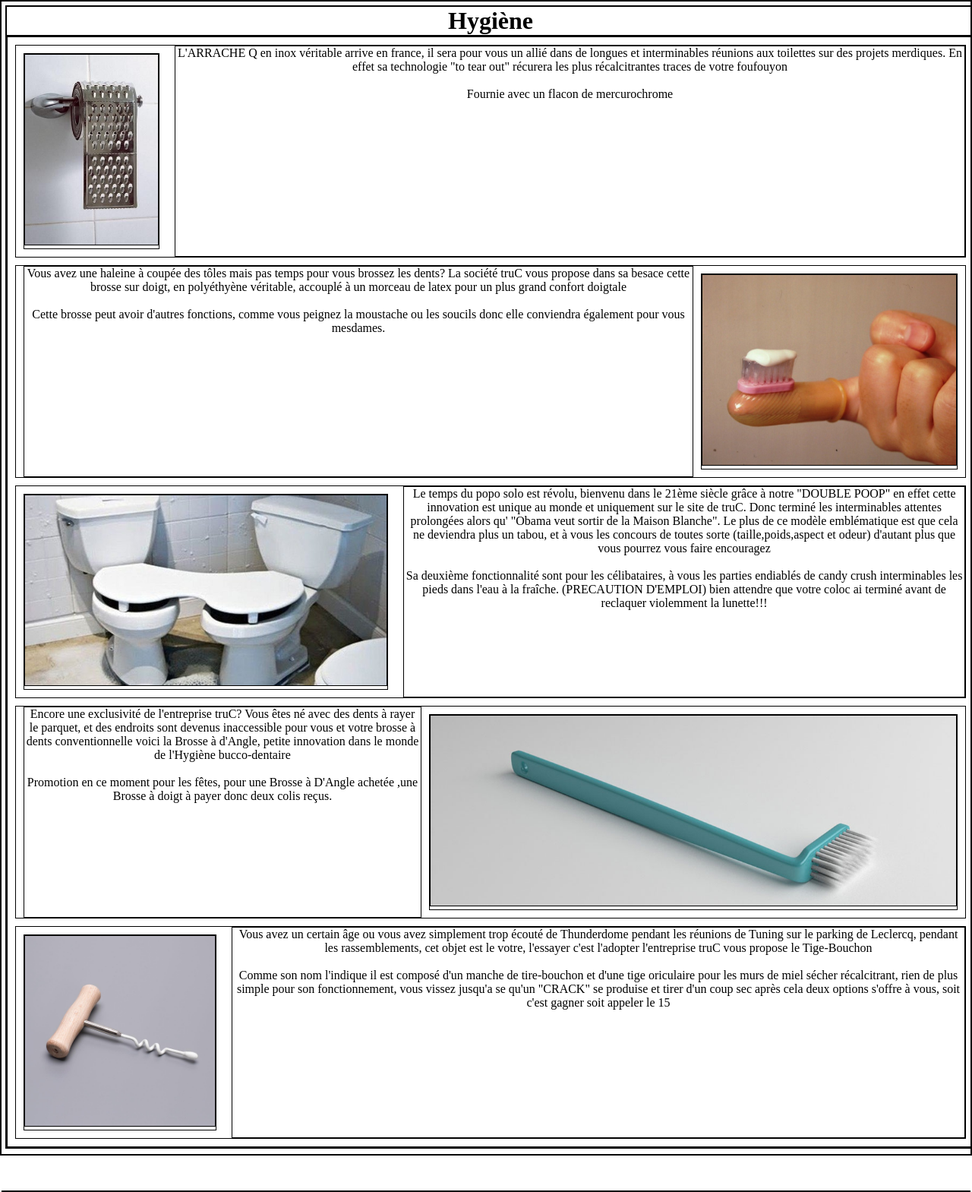
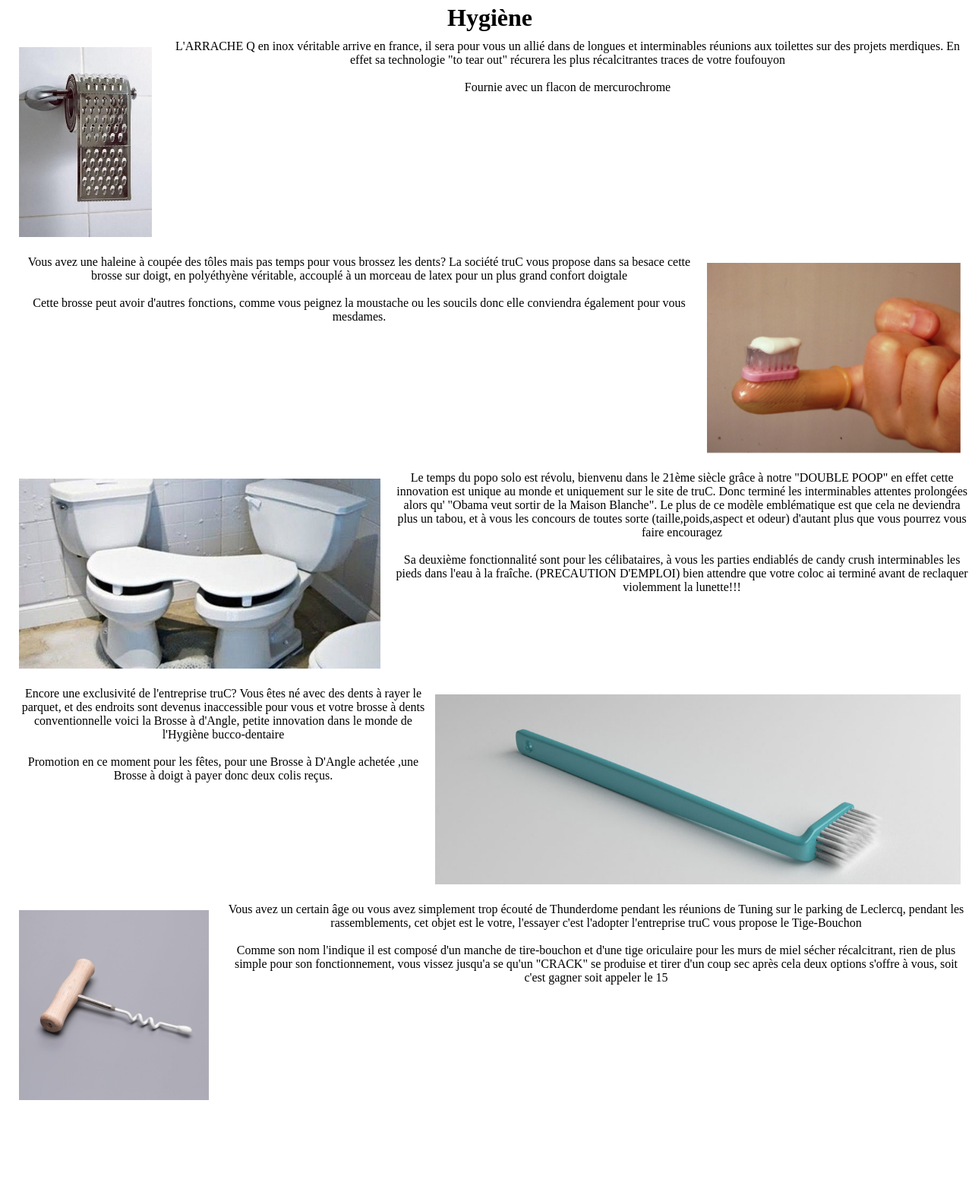
Before and after one commit to Arecin0L/Pierre, a PHP site: page /hygiene.html in a window 1280 px wide. Shown: the whole page at 76% size. After the commit the page ends 1448 px from the top, so only its background shows below. Run offline with PHP 8.4, Linux system fonts and the light colour scheme.

Commit message:
adieu border

```diff
--- a/bienetre.css
+++ b/bienetre.css
@@ -1,9 +1,11 @@
 *{
     margin: 0;
-    border: ridge 1px black;
+
 }
 body {
     background: rgb(255, 255, 255);
+    background-repeat: no-repeat;
+    background-attachment: fixed;
 }
 header {
     display: flex;
--- a/hightech.css
+++ b/hightech.css
@@ -1,10 +1,13 @@
 *{
 
     margin:0;
-    border: ridge 1px black;
+
 }
 body {
     background: rgb(255, 255, 255);
+    background-repeat: no-repeat;
+    background-attachment: fixed;
+
 }
 header {
     display: flex;
--- a/hygiene.css
+++ b/hygiene.css
@@ -1,9 +1,11 @@
 *{
     margin: 0;
-    border: ridge 1px black;
+
 }
 body {
     background: rgb(255, 255, 255);
+    background-repeat: no-repeat;
+    background-attachment: fixed;
 }
 header {
 display: flex;
--- a/optique.css
+++ b/optique.css
@@ -1,7 +1,7 @@
 *{
 
     margin:0;
-    border: ridge 1px black;
+
 }
 body {
     background: linear-gradient(rgb(26, 107, 139), rgb(95, 94, 94));
--- a/outillage.css
+++ b/outillage.css
@@ -1,6 +1,6 @@
 *{
     margin: 0;
-    border: ridge 1px black;
+
 }
 body {
     background: rgb(255, 255, 255);
--- a/vaisselle.css
+++ b/vaisselle.css
@@ -1,6 +1,6 @@
 *{
     margin: 0;
-    border: ridge 1px black;
+
 }
 body {
     background: rgb(255, 255, 255);
```
